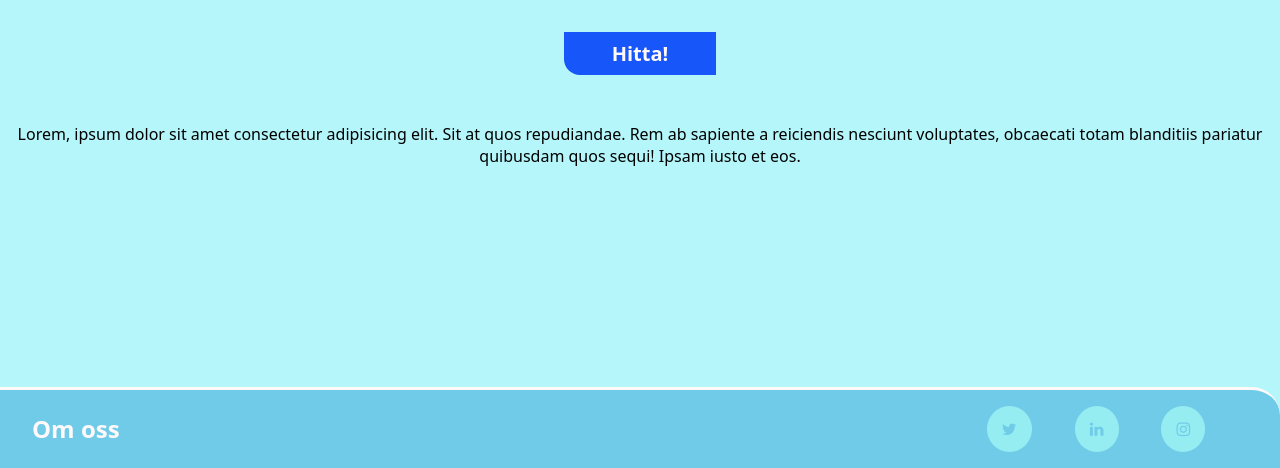
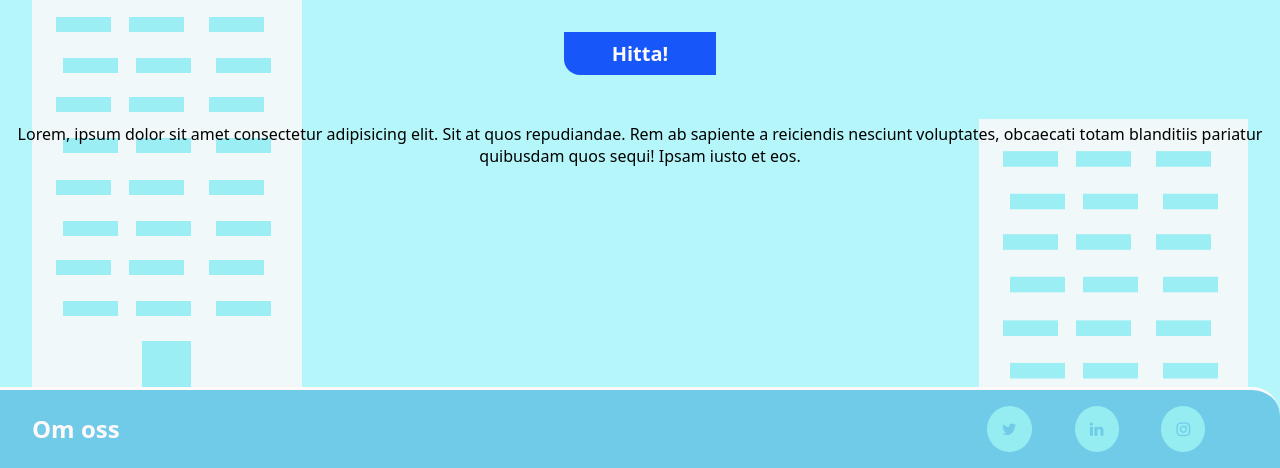
Before and after one commit to Sofgren89/agil-projektledning-grupp, a website built with Parcel: page src/index.html in a window 1280 px wide. Shown: the part 332-800 px from the top of the page. Built offline with nearby package versions, Linux system fonts and the light colour scheme; some packages are replaced by stand-ins of ours; no server answers; the database is empty.

Commit message:
Added svgs with styling on landingpage and added basic structure on choose.html

```diff
--- a/src/css/style.css
+++ b/src/css/style.css
@@ -58,6 +58,7 @@ header div a {
 
 /* Main */
 main{
+    position: relative;
     margin-top: 6rem;
     flex-grow: 1;
     min-width: 100%;
@@ -85,7 +86,8 @@ main{
     font-size: clamp(1.5rem, 2vw + 1rem, 2rem);
 }
 
-.hero button{
+.hero a{
+    text-decoration: none;
     color: var(--white);
     background-color: var(--primary-color);
     border: none;
@@ -98,6 +100,37 @@ main{
 .hero p{
     font-size: 1rem;
     width: 100%;
+}
+
+
+.svg-container{
+    display: flex;
+    justify-content: center;
+    align-items: baseline;
+    position: absolute;
+    bottom: 0;
+    width: 100%;
+    z-index: -1;
+    opacity: 80%;
+}
+
+.svg-container :nth-child(2){
+    display: none;
+}
+
+svg{
+    max-width: 100%;
+}
+
+@media screen and (min-width: 600px) {
+    .svg-container{
+        justify-content: space-between;
+        padding-inline: 2rem;
+    }
+
+    .svg-container :nth-child(2){
+        display: block;
+    }
 }
 
 
--- a/src/index.html
+++ b/src/index.html
@@ -15,7 +15,7 @@
 
 <body>
     <header>
-        <h1 class="logo"><a href="/">LOGO</a></h1>
+        <h1 class="logo"><a href="./index.html">LOGO</a></h1>
         <div>
             <a href="#">NAV</a>
             <a href="#">NAV</a>
@@ -27,9 +27,76 @@
         <section class="hero">
             <h2>Svårt att hitta rätt LIA?</h2>
             <h3>Inga problem, we got you!</h3>
-            <button>Hitta!</button>
+            <a href="./html/choose.html">Hitta!</a>
             <p>Lorem, ipsum dolor sit amet consectetur adipisicing elit. Sit at quos repudiandae. Rem ab sapiente a reiciendis nesciunt voluptates, obcaecati totam blanditiis pariatur quibusdam quos sequi! Ipsam iusto et eos.</p>
         </section>
+
+        <div class="svg-container">
+            <svg width="270" height="403" viewBox="0 0 270 403" fill="none" xmlns="http://www.w3.org/2000/svg">
+                <g clip-path="url(#clip0_157_17)">
+                <rect y="2" width="270" height="422" fill="#FFF9F9"/>
+                <rect x="24" y="33" width="55" height="15" fill="#95EDF2"/>
+                <rect x="177" y="33" width="55" height="15" fill="#95EDF2"/>
+                <rect x="97" y="33" width="55" height="15" fill="#95EDF2"/>
+                <rect x="31" y="74" width="55" height="15" fill="#95EDF2"/>
+                <rect x="184" y="74" width="55" height="15" fill="#95EDF2"/>
+                <rect x="104" y="74" width="55" height="15" fill="#95EDF2"/>
+                <rect x="24" y="113" width="55" height="15" fill="#95EDF2"/>
+                <rect x="177" y="113" width="55" height="15" fill="#95EDF2"/>
+                <rect x="97" y="113" width="55" height="15" fill="#95EDF2"/>
+                <rect x="31" y="154" width="55" height="15" fill="#95EDF2"/>
+                <rect x="184" y="154" width="55" height="15" fill="#95EDF2"/>
+                <rect x="104" y="154" width="55" height="15" fill="#95EDF2"/>
+                <rect x="24" y="196" width="55" height="15" fill="#95EDF2"/>
+                <rect x="177" y="196" width="55" height="15" fill="#95EDF2"/>
+                <rect x="97" y="196" width="55" height="15" fill="#95EDF2"/>
+                <rect x="31" y="237" width="55" height="15" fill="#95EDF2"/>
+                <rect x="184" y="237" width="55" height="15" fill="#95EDF2"/>
+                <rect x="104" y="237" width="55" height="15" fill="#95EDF2"/>
+                <rect x="24" y="276" width="55" height="15" fill="#95EDF2"/>
+                <rect x="177" y="276" width="55" height="15" fill="#95EDF2"/>
+                <rect x="97" y="276" width="55" height="15" fill="#95EDF2"/>
+                <rect x="31" y="317" width="55" height="15" fill="#95EDF2"/>
+                <rect x="184" y="317" width="55" height="15" fill="#95EDF2"/>
+                <rect x="104" y="317" width="55" height="15" fill="#95EDF2"/>
+                <rect x="110" y="357" width="49" height="46" fill="#95EDF2"/>
+                </g>
+                <defs>
+                <clipPath id="clip0_157_17">
+                <rect width="270" height="403" fill="white"/>
+                </clipPath>
+                </defs>
+                </svg>
+
+            <svg width="270" height="270" viewBox="0 0 270 270" fill="none" xmlns="http://www.w3.org/2000/svg">
+                    <g clip-path="url(#clip0_157_16)">
+                    <rect x="1" y="2" width="270" height="438" fill="#FFF9F9"/>
+                    <rect x="25" y="34.1754" width="55" height="15.5687" fill="#95EDF2"/>
+                    <rect x="178" y="34.1754" width="55" height="15.5687" fill="#95EDF2"/>
+                    <rect x="98" y="34.1754" width="55" height="15.5687" fill="#95EDF2"/>
+                    <rect x="32" y="76.7299" width="55" height="15.5687" fill="#95EDF2"/>
+                    <rect x="185" y="76.7299" width="55" height="15.5687" fill="#95EDF2"/>
+                    <rect x="105" y="76.7299" width="55" height="15.5687" fill="#95EDF2"/>
+                    <rect x="25" y="117.209" width="55" height="15.5687" fill="#95EDF2"/>
+                    <rect x="178" y="117.209" width="55" height="15.5687" fill="#95EDF2"/>
+                    <rect x="98" y="117.209" width="55" height="15.5687" fill="#95EDF2"/>
+                    <rect x="32" y="159.763" width="55" height="15.5687" fill="#95EDF2"/>
+                    <rect x="185" y="159.763" width="55" height="15.5687" fill="#95EDF2"/>
+                    <rect x="105" y="159.763" width="55" height="15.5687" fill="#95EDF2"/>
+                    <rect x="25" y="203.355" width="55" height="15.5687" fill="#95EDF2"/>
+                    <rect x="178" y="203.355" width="55" height="15.5687" fill="#95EDF2"/>
+                    <rect x="98" y="203.355" width="55" height="15.5687" fill="#95EDF2"/>
+                    <rect x="32" y="245.91" width="55" height="15.5687" fill="#95EDF2"/>
+                    <rect x="185" y="245.91" width="55" height="15.5687" fill="#95EDF2"/>
+                    <rect x="105" y="245.91" width="55" height="15.5687" fill="#95EDF2"/>
+                    </g>
+                    <defs>
+                    <clipPath id="clip0_157_16">
+                    <rect width="270" height="270" fill="white"/>
+                    </clipPath>
+                    </defs>
+                </svg>
+        </div>
     </main>
 
     <footer>
```
Also changed, not shown: src/html/choose.html (added, +36 -0 lines).
